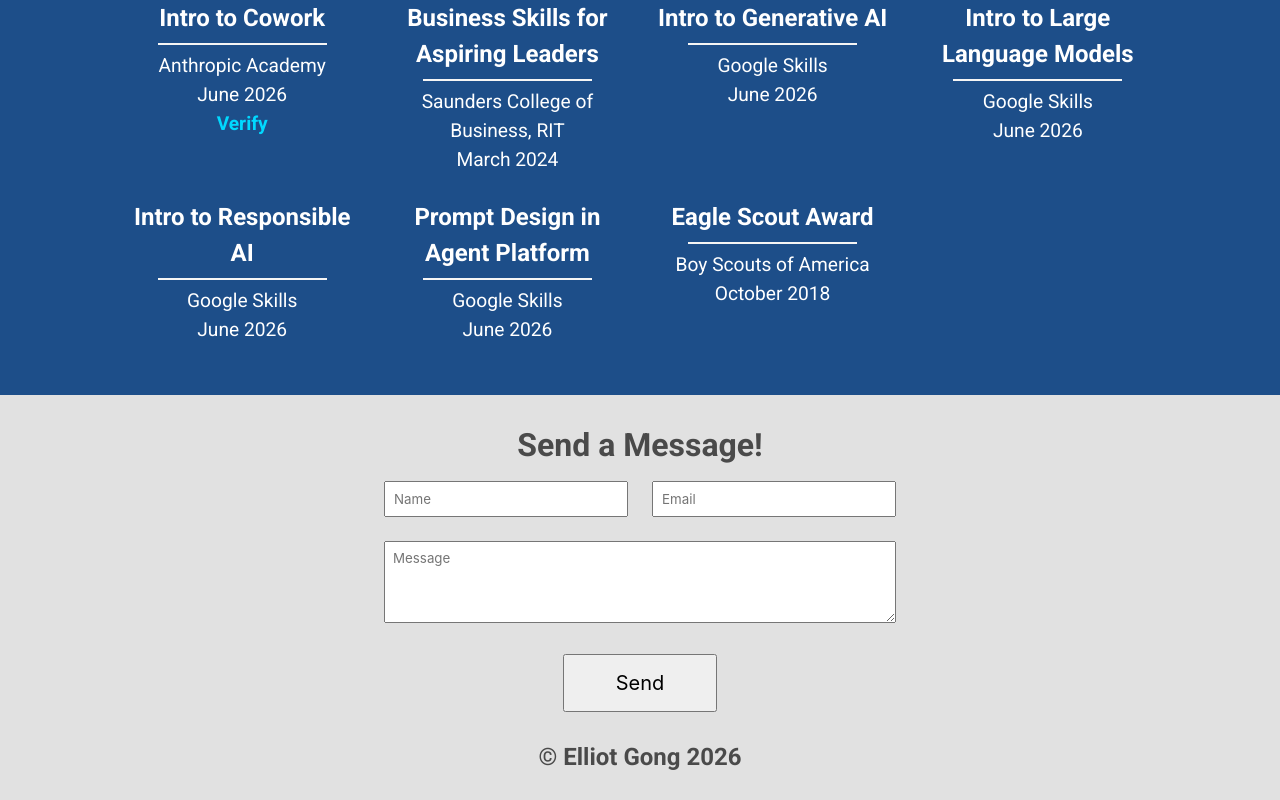
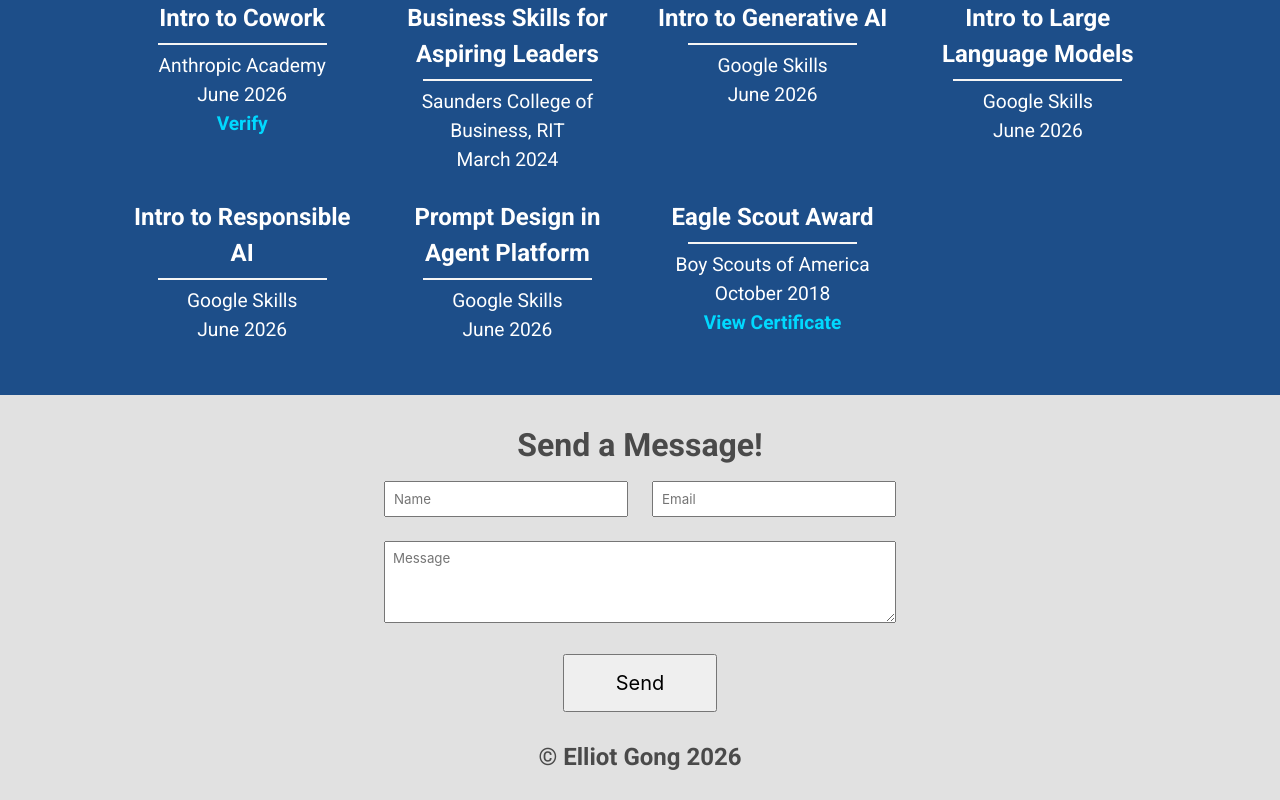
Before and after one commit to TheElliotGong/TheElliotGong.github.io, a React (Vite) app: page / in a window 1280 px wide. Shown: the part 7714-8514 px from the top of the page. Built offline with nearby package versions, Linux system fonts and the light colour scheme.

Commit message:
Updated web log analyzer and eagle scout award entries.

```diff
--- a/src/components/Certifications.jsx
+++ b/src/components/Certifications.jsx
@@ -21,7 +21,7 @@
               {cert.url && (
                 <p className="is-size-6-touch">
                   <a href={cert.url} target="_blank" rel="noopener noreferrer">
-                    Verify
+                    {cert.linkLabel || 'Verify'}
                   </a>
                 </p>
               )}
--- a/src/data/credentials.json
+++ b/src/data/credentials.json
@@ -126,7 +126,8 @@
             "name": "Eagle Scout Award",
             "issuer": "Boy Scouts of America",
             "date": "October 2018",
-            "url": ""
+            "url": "/media/documents/eagle-scout-award.pdf",
+            "linkLabel": "View Certificate"
         }
     ]
 }
--- a/src/data/projects.json
+++ b/src/data/projects.json
@@ -51,15 +51,16 @@
     ],
     "web-apps": [
         {
-            "name": "Web Log Analyzer",
+            "name": "Elasticsearch Aggregations Demo",
             "year": "2025",
             "description": {
-                "about": "A web log analyzer built with Elasticsearch, featuring data pipelines that parse and transform log files into structured formats with searching, filtering, and analytics.",
-                "whatIDid": "Worked with a team of five engineers on the data pipelines and query capabilities.",
-                "teamSize": "5",
+                "about": "A Node.js/Express web log analyzer backed by Elasticsearch, built as a six-person graduate team project. It ingests raw web server logs, indexes them, and supports full-text search, filtering, export, and aggregated analytics.",
+                "whatIDid": "Owned the aggregations feature: wrote and demoed Elasticsearch terms (bucket) aggregations over parsed logs to rank top source IPs and most-requested endpoints, and presented that segment of the team's technical talk. Teammates built the ingestion pipeline, search, and export.",
+                "teamSize": "6",
                 "projectLength": "4 weeks",
-                "tools": "Elasticsearch, Python"
-            }
+                "tools": "Elasticsearch, Node.js, Express.js"
+            },
+            "link": "https://github.com/TheElliotGong/ElasticSearch_Aggregations_Demo"
         },
         {
             "name": "Soundstack",
```
Also changed, not shown: 1 other file (tests, documents, lock files or other folders).
